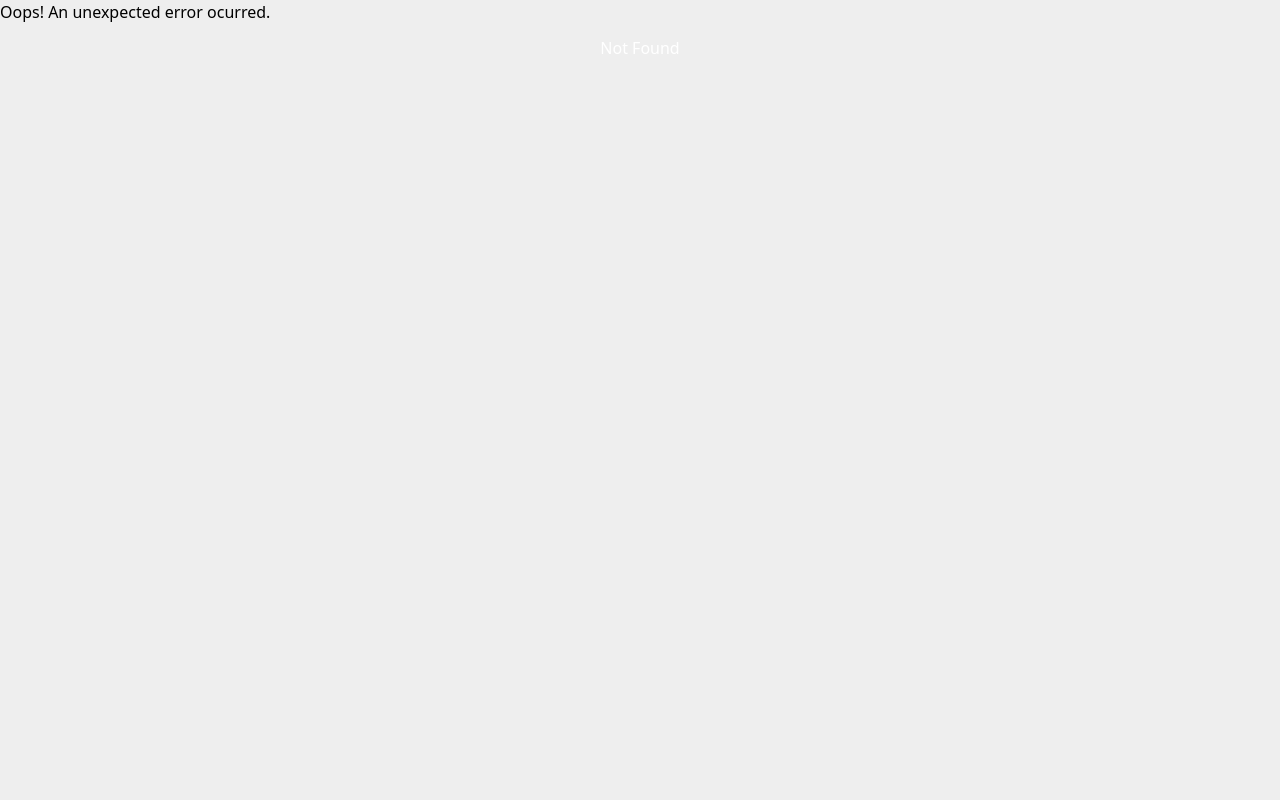
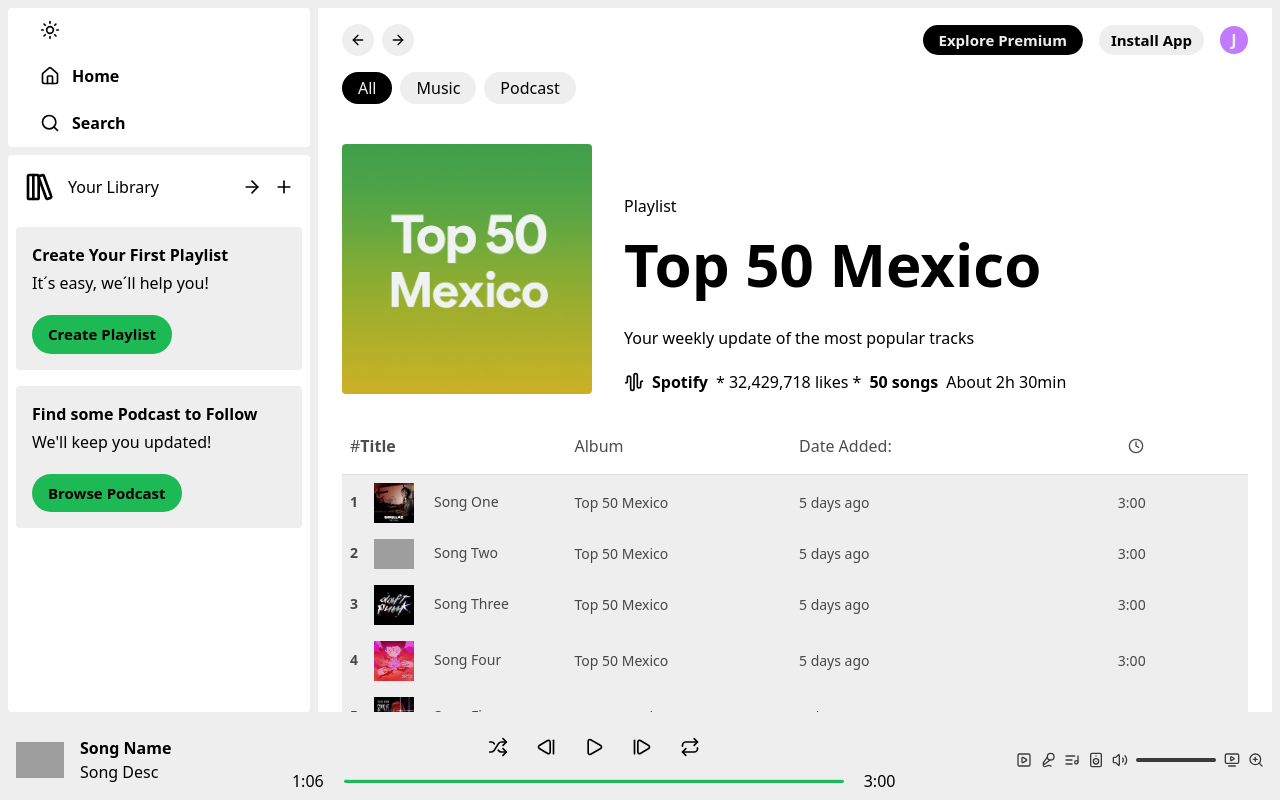
Before and after one commit to Juanpabdl/spotify-clone, a React (Vite) app: page /album/1 in a window 1280 px wide. Before the commit this address had no page. Built offline with nearby package versions, Linux system fonts and the light colour scheme; grey boxes are pictures that could not be loaded.

Commit message:
feat: Album page & route implementation

```diff
--- /dev/null
+++ b/src/pages/Album/index.tsx
@@ -0,0 +1,61 @@
+import { useParams } from "react-router-dom";
+import Navbar from "../../components/Navbar";
+import { albumData, songData } from "../../utils/musicData";
+import { AudioWaveform, Clock } from "lucide-react";
+
+type AlbumParams = {
+    id?: string
+}
+
+const Album = () => {
+    const {id} = useParams<AlbumParams>();
+
+    if (id === undefined){
+        return (<div>Album not found. Try again later.</div>)
+    }
+
+    const index = parseInt(id,10);
+    const album = albumData[index];
+
+    return(
+        <>
+            <Navbar/>
+            <div className="mt-10 flex flex-col gap-8 md:flex-row md:items-end">
+                <img className='w-[250px] min-w-[150px] rounded' src={album.img}/>
+                <div className="flex flex-col gap-4">
+                    <h1>Playlist</h1>
+                    <h2 className="text-4xl font-bold mb-4 md:text-6xl">{album.name}</h2>
+                    <h3>{album.desc}</h3>
+                    <p className="mt-1 flex flex-col md:flex-row gap-2">
+                        <AudioWaveform className="inline-block w-5"/>
+                        <b>Spotify</b>
+                         * 32,429,718 likes
+                         * <b>50 songs</b>
+                        About 2h 30min
+                    </p>
+                </div>
+            </div>
+            <div className="grid grid-cols-3 sm:grid-cols-4 mt-10 mb-4 pl-2 text-foreground/70">
+                <p className="mr-4">#<b>Title</b></p>
+                <p>Album</p>
+                <p className="hidden sm:block">Date Added:</p>
+                <Clock className="m-auto w-4"/>
+            </div>
+            <hr/>
+            {songData.map((item,index) => (
+                <div key={`song-item-${index}`} className="grid grid-cols-3 sm:grid-cols-4 gap-2 p-2 items-center bg-background text-foreground/70 text-sm cursor-pointer hover:bg-background/60">
+                    <p>
+                        <b className="mr-4">{item.id+1}</b>
+                        <img className="inline-block w-10 mr-5" src={item.img} alt={`img_${item.id+1}`}/>
+                        {item.name}
+                    </p>
+                    <p>{album.name}</p>
+                    <p className="hidden sm:block">5 days ago</p>
+                    <p className="text-center">{item.duration}</p>
+                </div>
+            ))}
+        </>
+    )
+}
+
+export default Album;
--- a/src/routes/routes.tsx
+++ b/src/routes/routes.tsx
@@ -2,6 +2,7 @@
 import Layout from "../pages/Layout";
 import Error404 from "../pages/Error404";
 import Home from "../pages/Home";
+import Album from "../pages/Album";
 
 const router = createBrowserRouter([
     {
@@ -10,6 +11,7 @@
         errorElement: <Error404/>,
         children: [
             {index: true, element: <Home/>},
+            {path: '/album/:id', element: <Album/>}
         ]
     }
 ])
```
